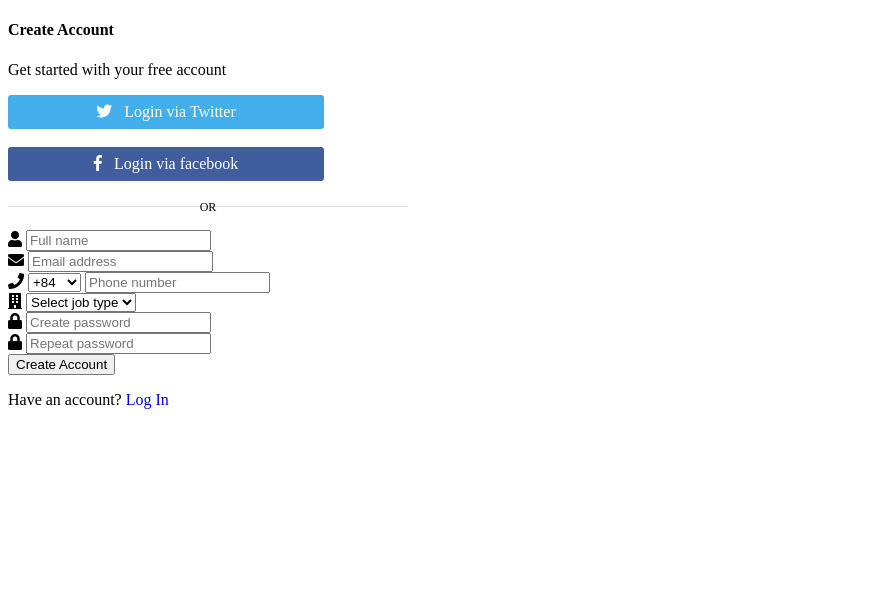
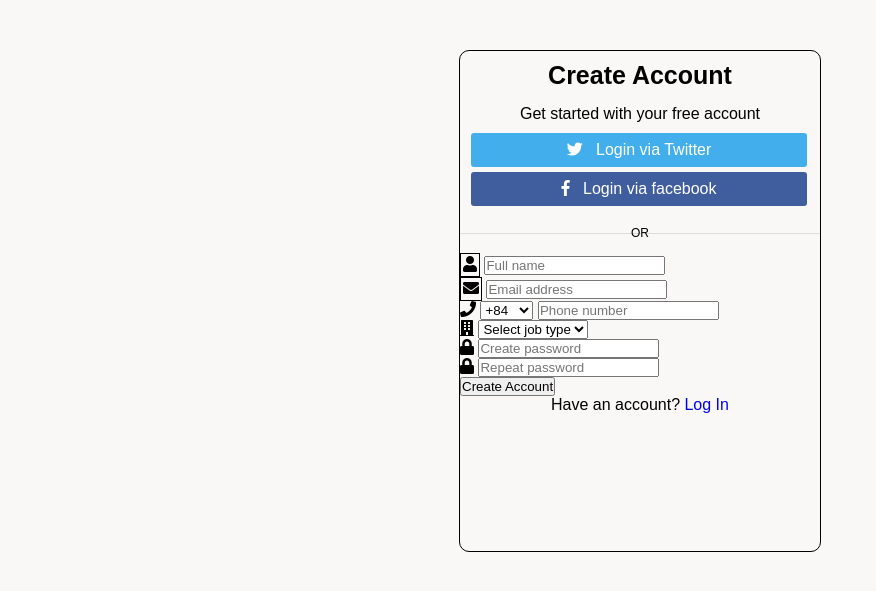
Before and after one commit to anhnguyen2ka4/FPT-AptechHN, a PHP site: page /html/Exam_BMW.html in a window 1280 px wide. Shown: the top 591 px of the page, without its empty margins (0-876 px from the left). Run offline with PHP 8.4, Linux system fonts and the light colour scheme; some libraries are stand-ins or nearby versions.

Commit message:
Update exam.css

```diff
--- a/AptechHN/Exam_Semester_1/Exam_BMW/CSS/exam.css
+++ b/AptechHN/Exam_Semester_1/Exam_BMW/CSS/exam.css
@@ -1,8 +1,62 @@
+*{
+    margin: 0;
+    padding: 0;
+}
+body{
+    font-family: sans-serif;
+    background-color: #f9f8f6;
+    background-position: center;
+}
+.container{
+    border: 1px solid;
+    border-radius: 10px;
+    margin: 50px auto;
+    width: 360px;
+    height: 500px;
+}
+.text-center-1,
+.text-center-2,
+.text-center-3{
+    text-align: center;
+}
+.text-center-1{
+    padding: 10px;
+    font-size: 25px;
+}
+.text-center-2{
+    padding: 5px;
+}
+.btn-facebook {
+    margin: 5px 11px 5px 11px;
+    display: inline-block;
+    background-color: #405D9D;
+}
+.btn-twitter {
+    margin: 5px 11px 0 11px;
+    display: inline-block;
+    background-color: #42AEEC;
+}
+.btn-facebook, .btn-twitter{
+    width: 320px;
+    text-align: center;
+    color: #fff;
+    padding: 8px;
+    border-radius: 3px;
+}
+a{
+    text-decoration: none;
+}
+label{
+    padding: 2px;
+    border: 1px solid;
+    display: inline-block;
+}
+
 .divider-text {
     position: relative;
     text-align: center;
-    margin-top: 15px;
-    margin-bottom: 15px;
+    margin-top: 12px;
+    margin-bottom: 12px;
 }
 .divider-text span {
     padding: 7px;
@@ -19,20 +73,3 @@
     left: 0;
     z-index: 1;
 }
-.btn-facebook {
-    background-color: #405D9D;
-}
-.btn-twitter {
-    background-color: #42AEEC;
-}
-.btn-facebook, .btn-twitter{
-    width: 300px;
-    text-align: center;
-    display: block;
-    color: #fff;
-    padding: 8px;
-    border-radius: 3px;
-}
-a{
-    text-decoration: none;
-}
```
